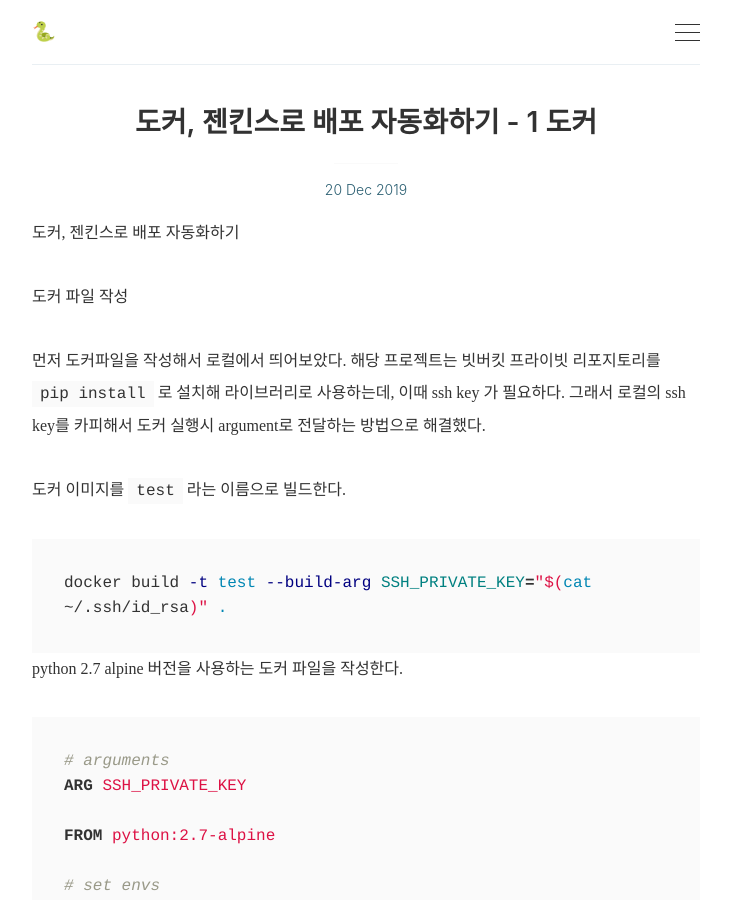
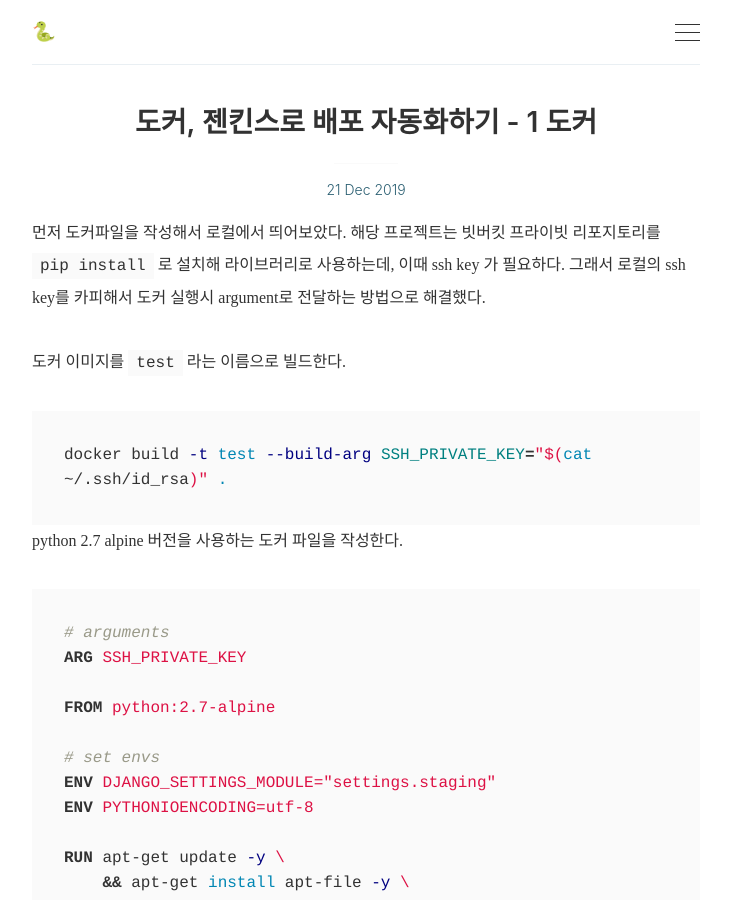
Before and after one commit to suhyunbaik/suhyunbaik.github.io, a Jekyll site: the page built from _posts/2019-12-21-automated-deploy-using-docker-and-jenkins.md, in a window 1280 px wide and 900 px high. Shown: the whole window, without its empty margins (274-1005 px from the left). Built offline with Jekyll 4.4.1, drawn with Linux system fonts in a browser that asks for light colours.

Commit message:
Feat: automate deploy using docker and jenkins

```diff
--- a/_posts/2019-12-20-automated-deploy-using-docker-and-jenkins.md
+++ b/_posts/2019-12-21-automated-deploy-using-docker-and-jenkins.md
@@ -7,12 +7,7 @@ tags: [Docker, Jenkins, DevOps]
 
 
 
-도커, 젠킨스로 배포 자동화하기
-
-도커 파일 작성
-
 먼저 도커파일을 작성해서 로컬에서 띄어보았다. 해당 프로젝트는 빗버킷 프라이빗 리포지토리를 `pip install` 로 설치해 라이브러리로 사용하는데, 이때 ssh key 가 필요하다. 그래서 로컬의 ssh key를 카피해서 도커 실행시 argument로 전달하는 방법으로 해결했다.
-
 
 
 도커 이미지를 `test` 라는 이름으로 빌드한다.
```
